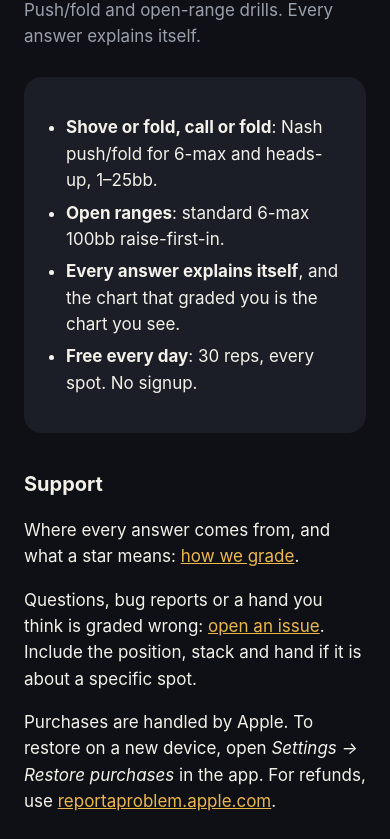
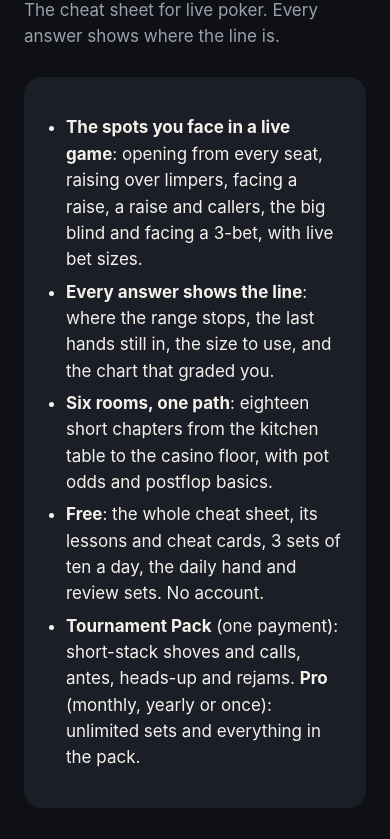
Before and after one commit to redkiho/preflop-reps-site, a plain HTML site: page index.html in a window 390 px wide. Shown: the part 145-984 px from the top of the page. Drawn offline with Linux system fonts and the light colour scheme.

Commit message:
Support page describes the app as it ships (live cheat sheet, the free day, the pack and Pro; iPhone and iPad); privacy policy covers the App Store release only until the Android app ships
Co-Authored-By: Claude Fable 5.2 <noreply@anthropic.com>

```diff
--- a/index.html
+++ b/index.html
@@ -1,23 +1,24 @@
 <!doctype html>
 <html lang="en"><head><meta charset="utf-8"><meta name="viewport" content="width=device-width,initial-scale=1">
-<title>Preflop Reps — Poker Trainer</title><meta name="description" content="Preflop Reps drills push/fold and open-raise decisions with an explanation for every answer.">
+<title>Preflop Reps — Poker Trainer</title><meta name="description" content="Preflop Reps is the cheat sheet for live poker: which hands to raise, where the line is, and how much to bet, with an explanation for every answer.">
 <link rel="stylesheet" href="style.css"></head>
 <body><main>
-<span class="mark">iPhone</span>
+<span class="mark">iPhone and iPad</span>
 <h1>Preflop Reps</h1>
-<p class="sub">Push/fold and open-range drills. Every answer explains itself.</p>
+<p class="sub">The cheat sheet for live poker. Every answer shows where the line is.</p>
 <div class="card">
 <ul>
-<li><strong>Shove or fold, call or fold</strong>: Nash push/fold for 6-max and heads-up, 1–25bb.</li>
-<li><strong>Open ranges</strong>: standard 6-max 100bb raise-first-in.</li>
-<li><strong>Every answer explains itself</strong>, and the chart that graded you is the chart you see.</li>
-<li><strong>Free every day</strong>: 30 reps, every spot. No signup.</li>
+<li><strong>The spots you face in a live game</strong>: opening from every seat, raising over limpers, facing a raise, a raise and callers, the big blind and facing a 3-bet, with live bet sizes.</li>
+<li><strong>Every answer shows the line</strong>: where the range stops, the last hands still in, the size to use, and the chart that graded you.</li>
+<li><strong>Six rooms, one path</strong>: eighteen short chapters from the kitchen table to the casino floor, with pot odds and postflop basics.</li>
+<li><strong>Free</strong>: the whole cheat sheet, its lessons and cheat cards, 3 sets of ten a day, the daily hand and review sets. No account.</li>
+<li><strong>Tournament Pack</strong> (one payment): short-stack shoves and calls, antes, heads-up and rejams. <strong>Pro</strong> (monthly, yearly or once): unlimited sets and everything in the pack.</li>
 </ul>
 </div>
 <h2>Support</h2>
 <p>Where every answer comes from, and what a star means: <a href="grading.html">how we grade</a>.</p>
-<p>Questions, bug reports or a hand you think is graded wrong: <a href="https://github.com/redkiho/preflop-reps-site/issues/new">open an issue</a>. Include the position, stack and hand if it is about a specific spot.</p>
-<p>Purchases are handled by Apple. To restore on a new device, open <em>Settings → Restore purchases</em> in the app. For refunds, use <a href="https://reportaproblem.apple.com">reportaproblem.apple.com</a>.</p>
+<p>Questions, bug reports or a hand you think is graded wrong: <a href="https://github.com/redkiho/preflop-reps-site/issues/new">open an issue</a>. Include the seat, stack and hand if it is about a specific spot.</p>
+<p>Purchases are handled by Apple. To restore on a new device, open the shop (the bag icon on Today) or Settings and choose <em>Restore purchases</em>. For refunds, use <a href="https://reportaproblem.apple.com">reportaproblem.apple.com</a>.</p>
 <h2>Privacy</h2>
 <p>The app collects nothing about you. <a href="privacy.html">Read the privacy policy</a>.</p>
 <footer>© 2026 Preflop Reps</footer>
```
Also changed, not shown: privacy.html (+4 -4 lines).
